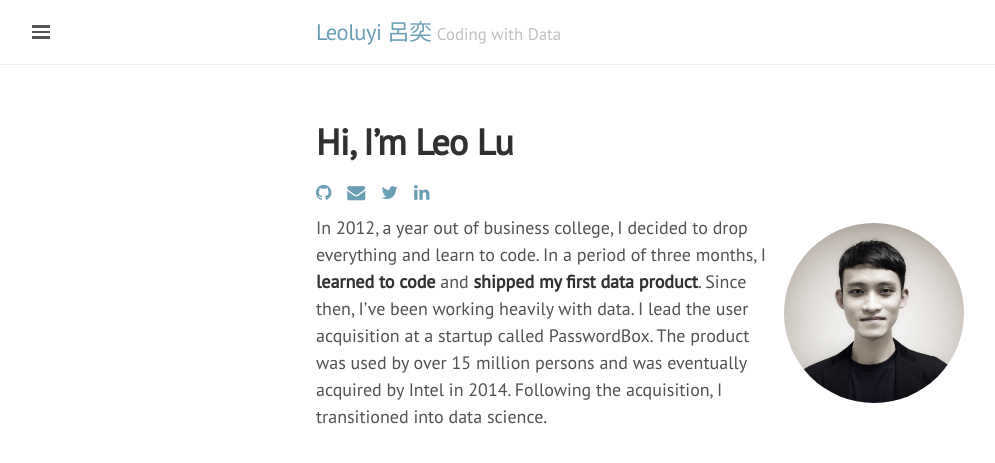
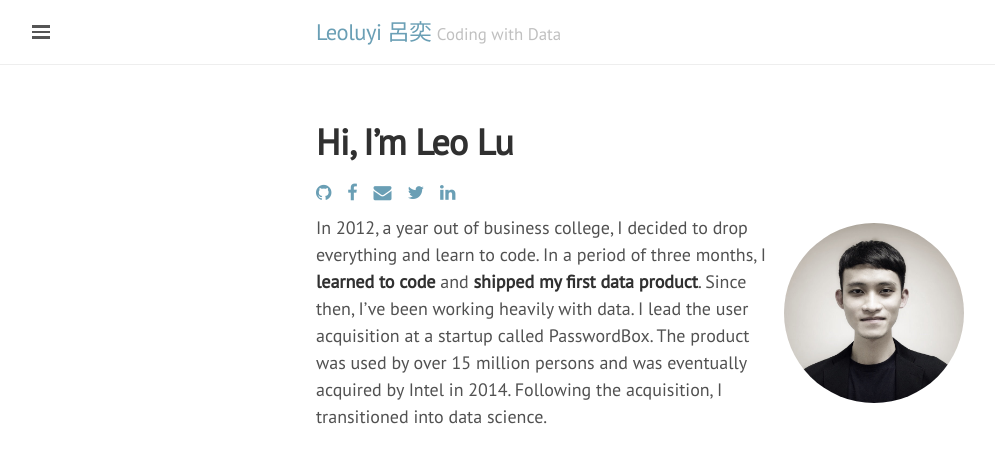
Before and after one commit to leoluyi/leoluyi.github.io, a Jekyll site: the page built from index.md, in a window 1280 px wide. Shown: the top 463 px of the page, without its empty margins (0-995 px from the left). Built offline with Jekyll 4.4.1, drawn with Linux system fonts in a browser that asks for light colours; nearby versions of some CDN libraries.

Commit message:
Add facebook in social list

```diff
--- a/_config.yml
+++ b/_config.yml
@@ -38,6 +38,7 @@ author:
   name: 呂奕 Leo - Lu Yi
   email: leo0650@gmail.com
   twitter: leo_luyi
+  facebook: LeoYiLu
   linkedin: leoluyi
   github: leoluyi
   avatar: profile.jpg
--- a/_includes/social.html
+++ b/_includes/social.html
@@ -2,6 +2,9 @@
   <h4>
     {% if site.author.github %}
     <a href="http://github.com/{{ site.author.github }}" target="_blank" rel="noopener"><i class="fa fa-github"></i></a>
+    {% endif %}
+    {% if site.author.facebook %}
+    <a href="https://www.facebook.com/{{ site.author.facebook }}" target="_blank" rel="noopener"><i class="fa fa-facebook"></i></a>
     {% endif %}
     {% if site.author.email %}
     <a href="mailto:{{ site.author.email}}"><i class="fa fa-envelope"></i></a>
```
